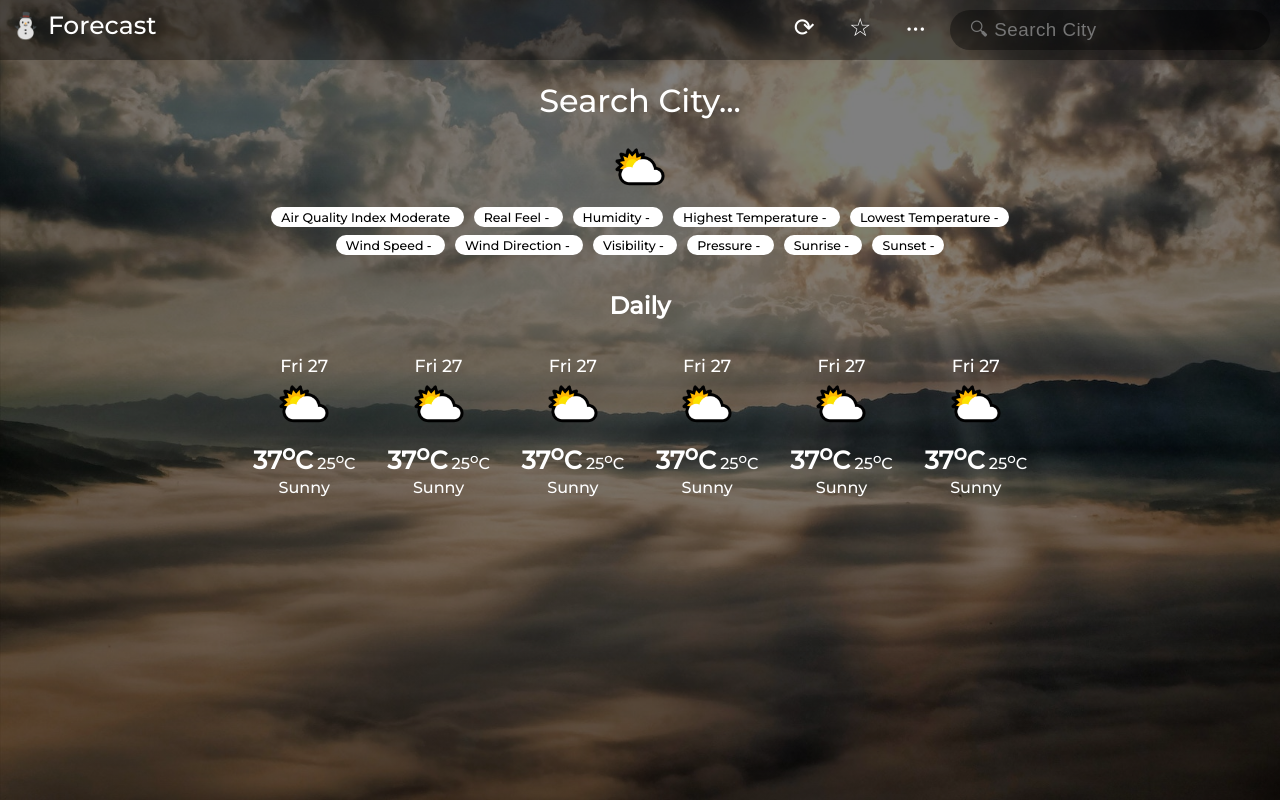
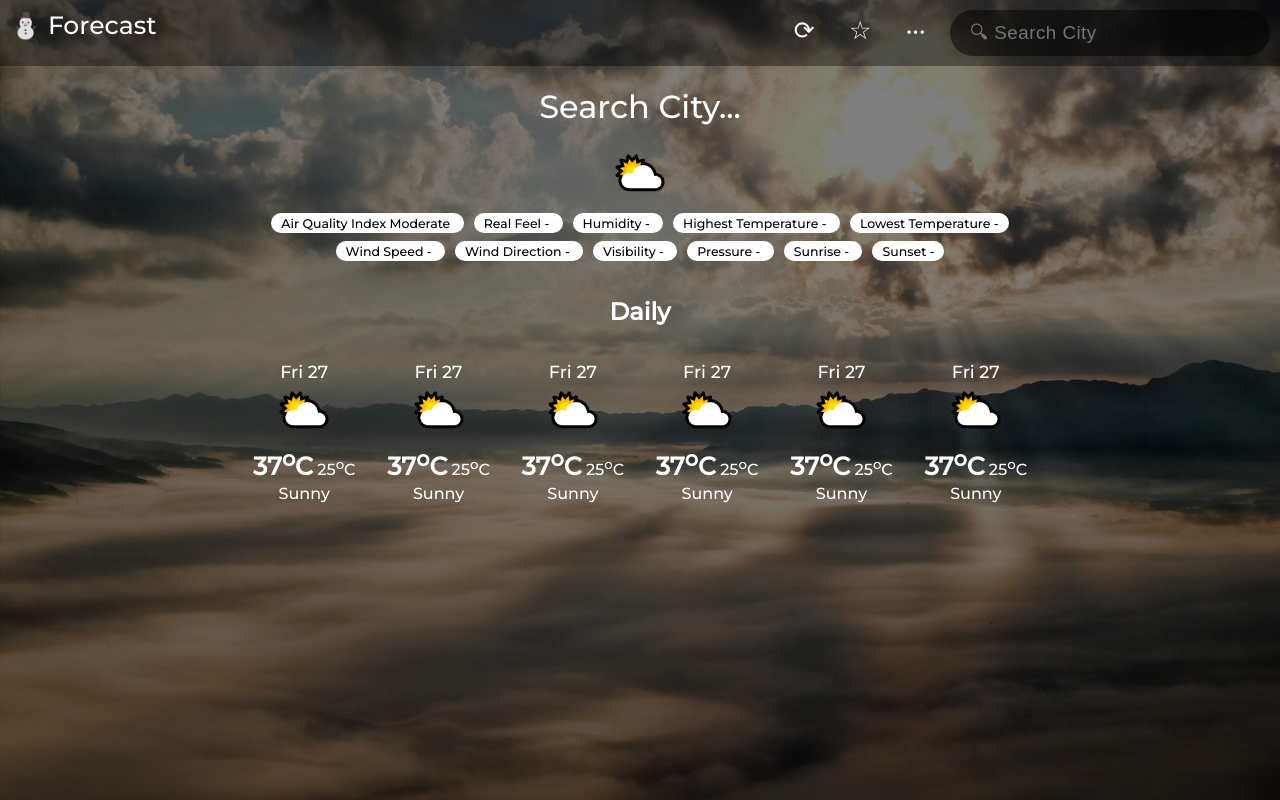
Before and after one commit to kshitizrohilla/weather-app-using-openweathermap-api, a plain HTML site: page index.html in a window 1280 px wide. Drawn offline with Linux system fonts and the light colour scheme.

Commit message:
Changed background of search bar to (0, 0, 0, 0.50)

```diff
--- a/styles/style.css
+++ b/styles/style.css
@@ -104,7 +104,7 @@ ul
 .navbar .search-city
 {
   width: 25vw;
-  height: 5vh;
+  height: 5.75vh;
   font-size: 18.75px;
 }
 
@@ -112,9 +112,9 @@ ul
 {
   letter-spacing: 0.50px;
   padding-left: 20px;
-  background: rgba(0, 0, 0, 0.375);
+  background: rgba(0, 0, 0, 0.50);
   border: none;
-  color: #f5f5f7;
+  color: #fff;
   border-radius: 50px;
   outline: none;
 }
```
